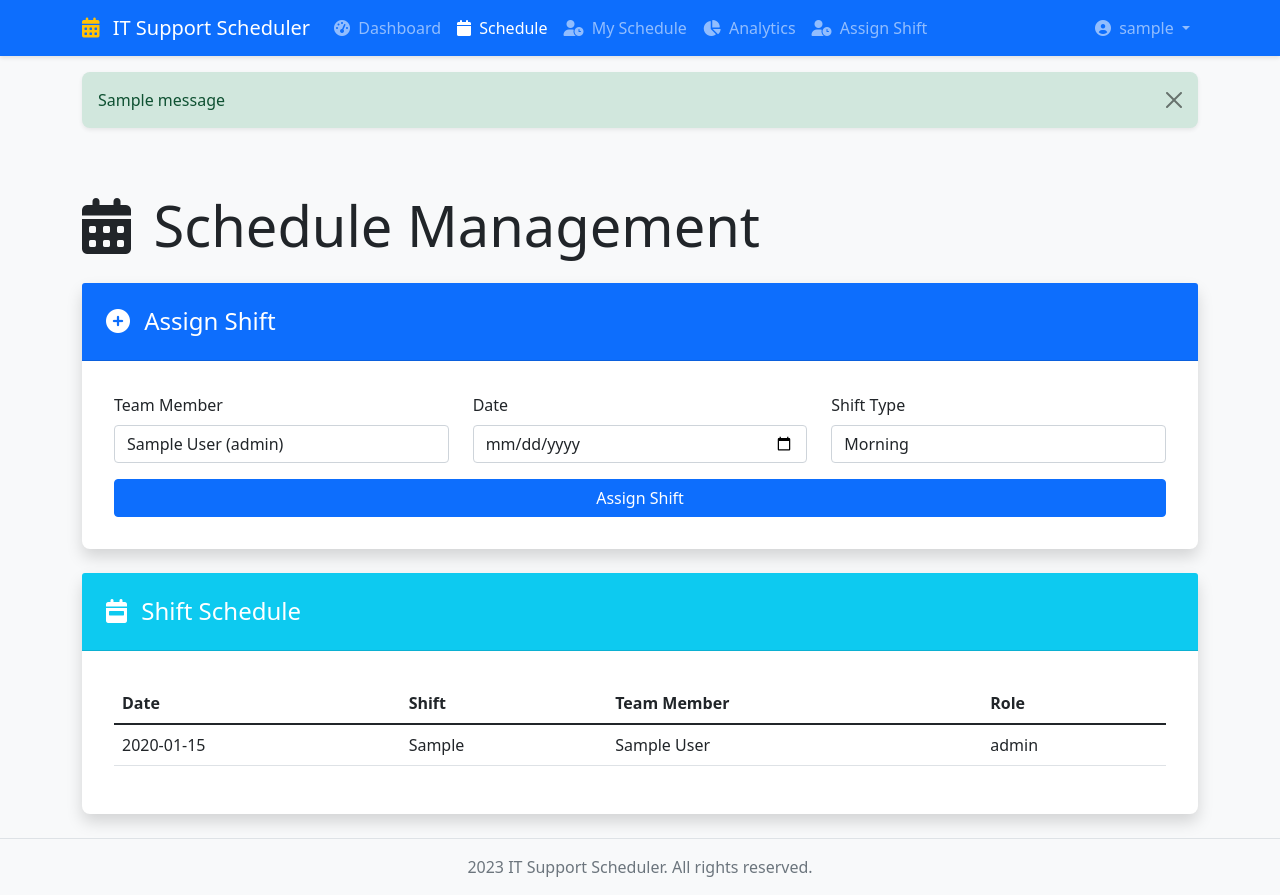
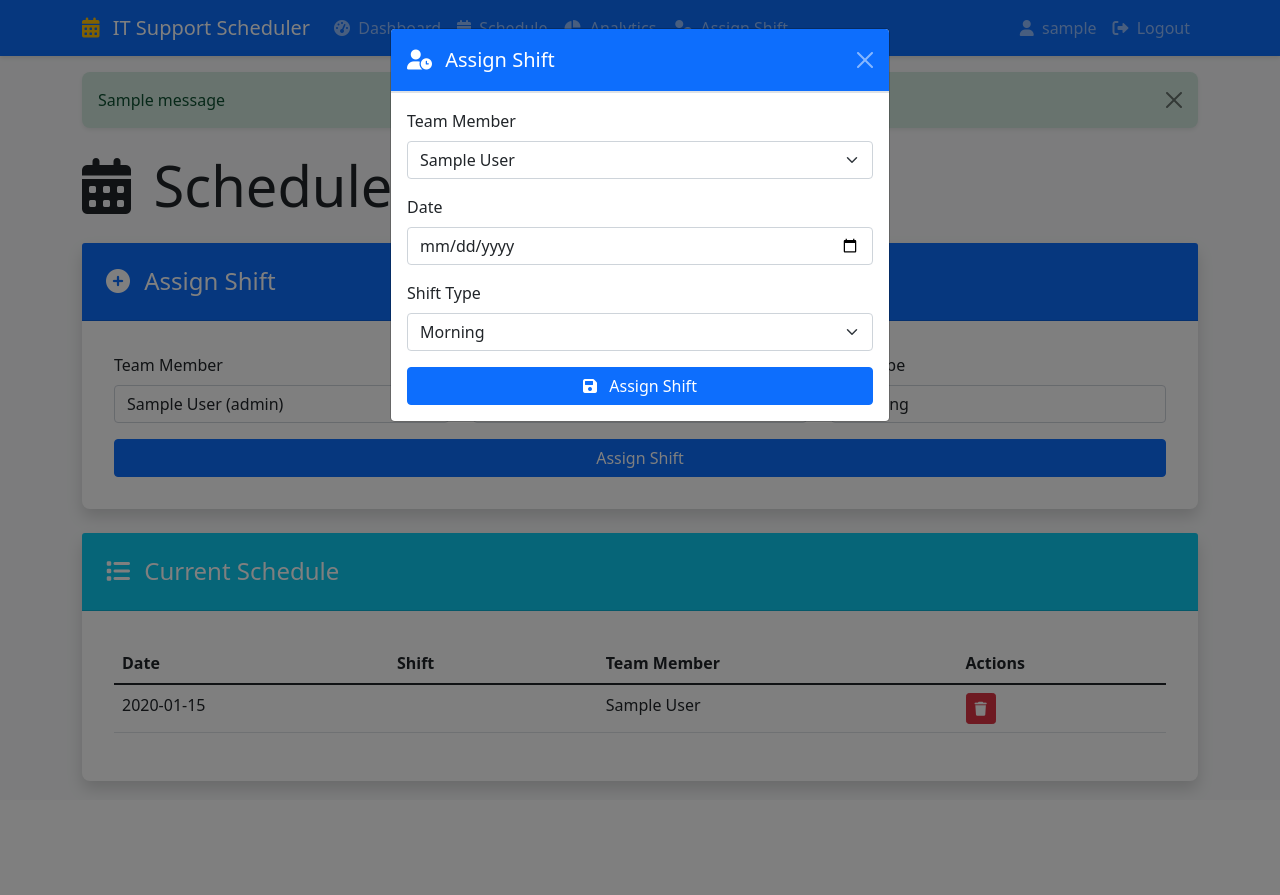
Before and after one commit to oliversimiyu/it_support_scheduler, a Flask app: page /schedule in a window 1280 px wide, after a click on "Assign Shift". After the commit the page ends 789 px from the top, so only its background shows below. Run offline with Flask 3, Linux system fonts and the light colour scheme; a user stored in the database is signed in; tables that the repository leaves empty hold one stand-in row (values such as "Sample post"); one stand-in notice (Sample message) is shown.

Commit message:
Added quick assign shift functionality with modal and improved CSRF protection

```diff
--- a/app/main/routes.py
+++ b/app/main/routes.py
@@ -143,3 +143,85 @@
                          member_shift_counts=member_shift_counts,
                          days=days,
                          day_counts=day_counts)
+
+@bp.route('/assign_shift', methods=['POST'])
+@login_required
+def assign_shift():
+    if not current_user.is_admin:
+        return jsonify({'success': False, 'message': 'Permission denied'}), 403
+
+    try:
+        # Get form data
+        team_member_id = request.form.get('team_member')
+        date_str = request.form.get('date')
+        shift_type = request.form.get('shift_type')
+
+        # Validate data
+        if not all([team_member_id, date_str, shift_type]):
+            return jsonify({'success': False, 'message': 'All fields are required'}), 400
+
+        # Parse date
+        try:
+            shift_date = datetime.strptime(date_str, '%Y-%m-%d').date()
+        except ValueError:
+            return jsonify({'success': False, 'message': 'Invalid date format'}), 400
+
+        # Check if date is not in past
+        if shift_date < datetime.now().date():
+            return jsonify({'success': False, 'message': 'Cannot assign shifts in the past'}), 400
+
+        # Check if shift already exists
+        existing_shift = Shift.query.filter_by(
+            date=shift_date,
+            shift_type=shift_type
+        ).first()
+
+        if existing_shift:
+            return jsonify({
+                'success': False,
+                'message': f'A shift already exists for {shift_type} on {date_str}'
+            }), 400
+
+        # Create new shift
+        shift = Shift(
+            team_member_id=team_member_id,
+            date=shift_date,
+            shift_type=shift_type
+        )
+
+        db.session.add(shift)
+        db.session.commit()
+
+        return jsonify({
+            'success': True,
+            'message': 'Shift assigned successfully'
+        })
+
+    except Exception as e:
+        db.session.rollback()
+        return jsonify({
+            'success': False,
+            'message': f'Error assigning shift: {str(e)}'
+        }), 500
+
+@bp.route('/delete_shift/<int:shift_id>', methods=['POST'])
+@login_required
+def delete_shift(shift_id):
+    if not current_user.is_admin:
+        return jsonify({'success': False, 'message': 'Permission denied'}), 403
+
+    shift = Shift.query.get_or_404(shift_id)
+    try:
+        db.session.delete(shift)
+        db.session.commit()
+        return jsonify({'success': True})
+    except Exception as e:
+        db.session.rollback()
+        return jsonify({'success': False, 'message': str(e)}), 500
+
+@bp.context_processor
+def inject_team_members():
+    """Inject team members into all templates."""
+    if current_user.is_authenticated and current_user.is_admin:
+        return {'team_members': TeamMember.query.all()}
+    return {'team_members': []}
--- a/app/templates/base.html
+++ b/app/templates/base.html
@@ -36,19 +36,11 @@
                         </a>
                     </li>
                     <li class="nav-item">
-                        <a class="nav-link {% if request.endpoint == 'main.schedule' %}active{% endif %}" href="{{ url_for('main.schedule') }}">
+                        <a class="nav-link" href="{{ url_for('main.schedule') }}">
                             <i class="fas fa-calendar me-1"></i>
                             Schedule
                         </a>
                     </li>
-                    {% if current_user.team_member %}
-                    <li class="nav-item">
-                        <a class="nav-link {% if request.endpoint == 'main.my_schedule' %}active{% endif %}" href="{{ url_for('main.my_schedule') }}">
-                            <i class="fas fa-user-clock me-1"></i>
-                            My Schedule
-                        </a>
-                    </li>
-                    {% endif %}
                     {% if current_user.is_admin %}
                     <li class="nav-item">
                         <a class="nav-link" href="{{ url_for('main.analytics') }}">
@@ -58,7 +50,16 @@
                     </li>
                     <li class="nav-item">
                         <a class="nav-link" href="#" data-bs-toggle="modal" data-bs-target="#assignShiftModal">
-                            <i class="fas fa-user-clock me-1"></i> Assign Shift
+                            <i class="fas fa-user-clock me-1"></i>
+                            Assign Shift
+                        </a>
+                    </li>
+                    {% endif %}
+                    {% if not current_user.is_admin %}
+                    <li class="nav-item">
+                        <a class="nav-link" href="{{ url_for('main.my_schedule') }}">
+                            <i class="fas fa-user-clock me-1"></i>
+                            My Schedule
                         </a>
                     </li>
                     {% endif %}
@@ -66,23 +67,29 @@
                 </ul>
                 <ul class="navbar-nav">
                     {% if current_user.is_authenticated %}
-                    <li class="nav-item dropdown">
-                        <a class="nav-link dropdown-toggle" href="#" id="userDropdown" role="button" data-bs-toggle="dropdown">
-                            <i class="fas fa-user-circle me-1"></i>
+                    <li class="nav-item">
+                        <span class="nav-link">
+                            <i class="fas fa-user me-1"></i>
                             {{ current_user.username }}
+                        </span>
+                    </li>
+                    <li class="nav-item">
+                        <a class="nav-link" href="{{ url_for('auth.logout') }}">
+                            <i class="fas fa-sign-out-alt me-1"></i>
+                            Logout
                         </a>
-                        <ul class="dropdown-menu dropdown-menu-end">
-                            <li>
-                                <a class="dropdown-item" href="{{ url_for('auth.logout') }}">
-                                    <i class="fas fa-sign-out-alt me-1"></i> Logout
-                                </a>
-                            </li>
-                        </ul>
                     </li>
                     {% else %}
                     <li class="nav-item">
                         <a class="nav-link" href="{{ url_for('auth.login') }}">
-                            <i class="fas fa-sign-in-alt me-1"></i> Login
+                            <i class="fas fa-sign-in-alt me-1"></i>
+                            Login
+                        </a>
+                    </li>
+                    <li class="nav-item">
+                        <a class="nav-link" href="{{ url_for('auth.register') }}">
+                            <i class="fas fa-user-plus me-1"></i>
+                            Register
                         </a>
                     </li>
                     {% endif %}
@@ -91,12 +98,59 @@
         </div>
     </nav>
 
-    <!-- Flash Messages -->
+    {% if current_user.is_admin %}
+    <!-- Assign Shift Modal -->
+    <div class="modal fade" id="assignShiftModal" tabindex="-1">
+        <div class="modal-dialog">
+            <div class="modal-content">
+                <div class="modal-header bg-primary text-white">
+                    <h5 class="modal-title">
+                        <i class="fas fa-user-clock me-2"></i>
+                        Assign Shift
+                    </h5>
+                    <button type="button" class="btn-close btn-close-white" data-bs-dismiss="modal"></button>
+                </div>
+                <div class="modal-body">
+                    <form id="quickAssignShiftForm" method="POST" action="{{ url_for('main.assign_shift') }}">
+                        {{ quick_assign_form.hidden_tag() if quick_assign_form }}
+                        <div class="mb-3">
+                            <label class="form-label">Team Member</label>
+                            <select class="form-select" name="team_member" required>
+                                {% for member in team_members if team_members %}
+                                <option value="{{ member.id }}">{{ member.name }}</option>
+                                {% endfor %}
+                            </select>
+                        </div>
+                        <div class="mb-3">
+                            <label class="form-label">Date</label>
+                            <input type="date" class="form-control" name="date" required>
+                        </div>
+                        <div class="mb-3">
+                            <label class="form-label">Shift Type</label>
+                            <select class="form-select" name="shift_type" required>
+                                <option value="Morning">Morning</option>
+                                <option value="Afternoon">Afternoon</option>
+                                <option value="Night">Night</option>
+                            </select>
+                        </div>
+                        <div class="d-grid">
+                            <button type="submit" class="btn btn-primary">
+                                <i class="fas fa-save me-2"></i>
+                                Assign Shift
+                            </button>
+                        </div>
+                    </form>
+                </div>
+            </div>
+        </div>
+    </div>
+    {% endif %}
+
     <div class="container mt-3">
         {% with messages = get_flashed_messages(with_categories=true) %}
         {% if messages %}
         {% for category, message in messages %}
-        <div class="alert alert-{{ category if category != 'message' else 'info' }} alert-dismissible fade show">
+        <div class="alert alert-{{ category }} alert-dismissible fade show" role="alert">
             {{ message }}
             <button type="button" class="btn-close" data-bs-dismiss="alert"></button>
         </div>
@@ -105,20 +159,52 @@
         {% endwith %}
     </div>
 
-    <!-- Main Content -->
-    <main class="py-4">
-        {% block content %}{% endblock %}
-    </main>
-
-    <!-- Footer -->
-    <footer class="footer mt-auto py-3 bg-light">
-        <div class="container text-center">
-            <span class="text-muted"> 2023 IT Support Scheduler. All rights reserved.</span>
-        </div>
-    </footer>
+    {% block content %}{% endblock %}
 
     <!-- Bootstrap Bundle with Popper -->
     <script src="https://cdn.jsdelivr.net/npm/bootstrap@5.1.3/dist/js/bootstrap.bundle.min.js"></script>
+
+    <!-- Quick Assign Shift Script -->
+    {% if current_user.is_admin %}
+    <script>
+        document.addEventListener('DOMContentLoaded', function() {
+            // Set min date to today for the date input
+            var dateInput = document.querySelector('#assignShiftModal input[type="date"]');
+            if (dateInput) {
+                var today = new Date().toISOString().split('T')[0];
+                dateInput.min = today;
+            }
+
+            // Handle form submission
+            var form = document.getElementById('quickAssignShiftForm');
+            if (form) {
+                form.addEventListener('submit', function(e) {
+                    e.preventDefault();
+                    fetch(this.action, {
+                        method: 'POST',
+                        body: new FormData(this),
+                        headers: {
+                            'X-Requested-With': 'XMLHttpRequest'
+                        }
+                    })
+                    .then(response => response.json())
+                    .then(data => {
+                        if (data.success) {
+                            location.reload();
+                        } else {
+                            alert(data.message || 'Error assigning shift');
+                        }
+                    })
+                    .catch(error => {
+                        console.error('Error:', error);
+                        alert('Error assigning shift');
+                    });
+                });
+            }
+        });
+    </script>
+    {% endif %}
+
     {% block scripts %}{% endblock %}
 </body>
 </html>
--- a/app/templates/schedule.html
+++ b/app/templates/schedule.html
@@ -49,7 +49,7 @@
                     </h4>
                 </div>
                 <div class="card-body">
-                    <form method="POST" action="">
+                    <form method="POST" action="{{ url_for('main.schedule') }}">
                         {{ form.hidden_tag() }}
                         <div class="row">
                             <div class="col-md-4 mb-3">
@@ -90,8 +90,8 @@
             <div class="card">
                 <div class="card-header bg-info text-white">
                     <h4 class="mb-0">
-                        <i class="fas fa-calendar-week me-2"></i>
-                        Shift Schedule
+                        <i class="fas fa-list me-2"></i>
+                        Current Schedule
                     </h4>
                 </div>
                 <div class="card-body">
@@ -103,23 +103,37 @@
                                     <th>Date</th>
                                     <th>Shift</th>
                                     <th>Team Member</th>
-                                    <th>Role</th>
+                                    {% if current_user.is_admin %}
+                                    <th>Actions</th>
+                                    {% endif %}
                                 </tr>
                             </thead>
                             <tbody>
                                 {% for shift in shifts %}
                                 <tr>
                                     <td>{{ shift.date.strftime('%Y-%m-%d') }}</td>
-                                    <td>{{ shift.shift_type }}</td>
+                                    <td>
+                                        <span class="badge {% if shift.shift_type == 'Morning' %}bg-success{% elif shift.shift_type == 'Afternoon' %}bg-warning{% else %}bg-purple{% endif %}">
+                                            {{ shift.shift_type }}
+                                        </span>
+                                    </td>
                                     <td>{{ shift.team_member.name }}</td>
-                                    <td>{{ shift.team_member.role }}</td>
+                                    {% if current_user.is_admin %}
+                                    <td>
+                                        <button class="btn btn-sm btn-danger delete-shift" data-shift-id="{{ shift.id }}">
+                                            <i class="fas fa-trash"></i>
+                                        </button>
+                                    </td>
+                                    {% endif %}
                                 </tr>
                                 {% endfor %}
                             </tbody>
                         </table>
                     </div>
                     {% else %}
-                    <p class="text-muted mb-0">No shifts scheduled yet.</p>
+                    <div class="alert alert-info">
+                        No shifts scheduled yet.
+                    </div>
                     {% endif %}
                 </div>
             </div>
@@ -137,6 +151,35 @@
             var today = new Date().toISOString().split('T')[0];
             dateInput.min = today;
         }
+
+        // Add event listeners for delete buttons
+        document.querySelectorAll('.delete-shift').forEach(button => {
+            button.addEventListener('click', function(e) {
+                e.preventDefault();
+                if (confirm('Are you sure you want to delete this shift?')) {
+                    const shiftId = this.dataset.shiftId;
+                    fetch(`/delete_shift/${shiftId}`, {
+                        method: 'POST',
+                        headers: {
+                            'Content-Type': 'application/json',
+                            'X-CSRF-TOKEN': '{{ form.csrf_token._value() if form else "" }}'
+                        }
+                    })
+                    .then(response => response.json())
+                    .then(data => {
+                        if (data.success) {
+                            location.reload();
+                        } else {
+                            alert('Error deleting shift: ' + (data.message || 'Unknown error'));
+                        }
+                    })
+                    .catch(error => {
+                        console.error('Error:', error);
+                        alert('Error deleting shift');
+                    });
+                }
+            });
+        });
     });
 </script>
 {% endblock %}
```
Also changed, not shown: app/__init__.py (+6 -1 lines).
